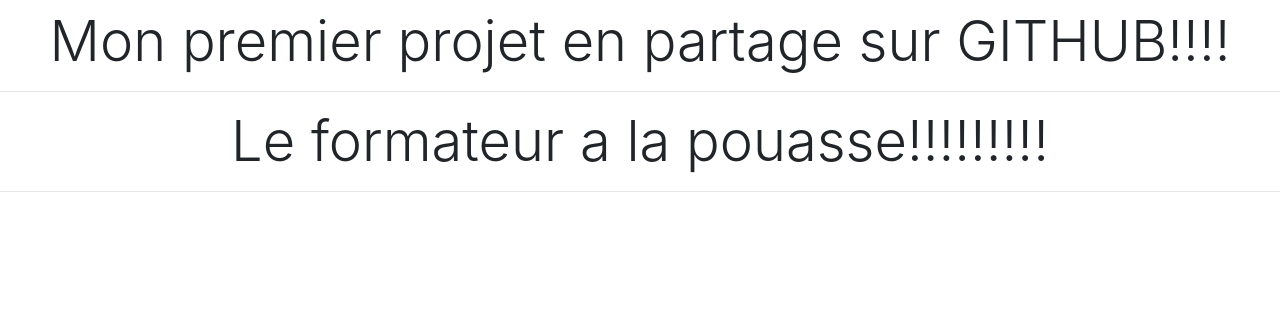
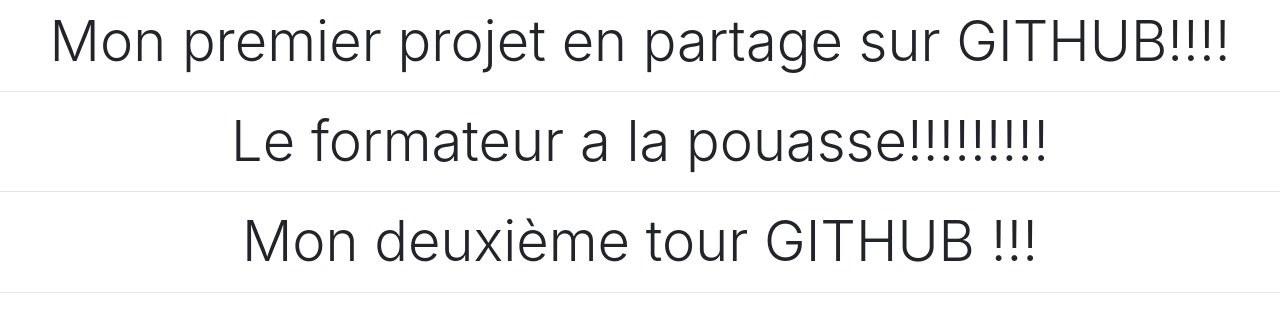
Before and after one commit to malika39/monsite, a PHP site: page / in a window 1280 px wide. Shown: the part 56-388 px from the top of the page. Run offline with PHP 8.4, Linux system fonts and the light colour scheme.

Commit message:
la deuxième modife

```diff
--- a/index.php
+++ b/index.php
@@ -46,6 +46,7 @@
     </nav>
     <h1 class="display-4 text-center mt-2">Mon premier projet en partage sur GITHUB!!!!</h1><hr>
     <p class="display-4 text-center mt-2"> Le formateur a la pouasse!!!!!!!!!</p><hr>
+    <h1 class="display-4 text-center mt-2">Mon deuxième tour GITHUB !!!</h1><hr>
 
 </body>
 </html>
```
